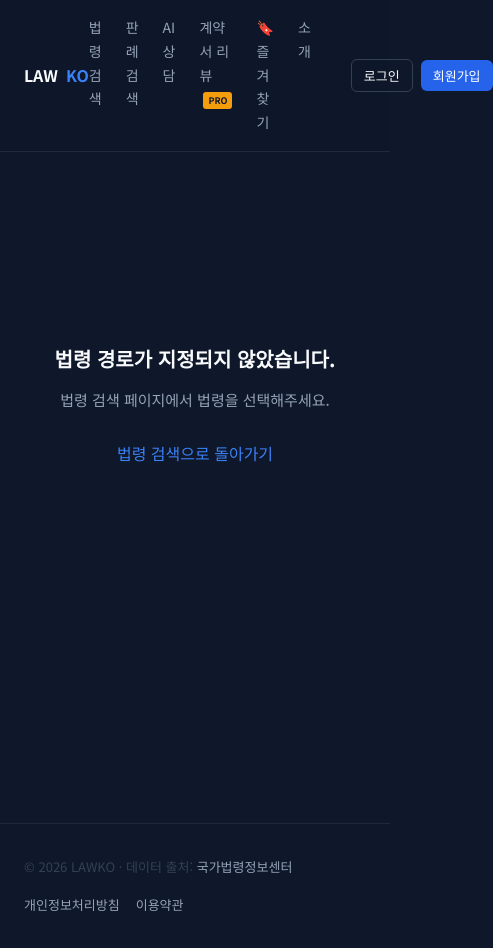
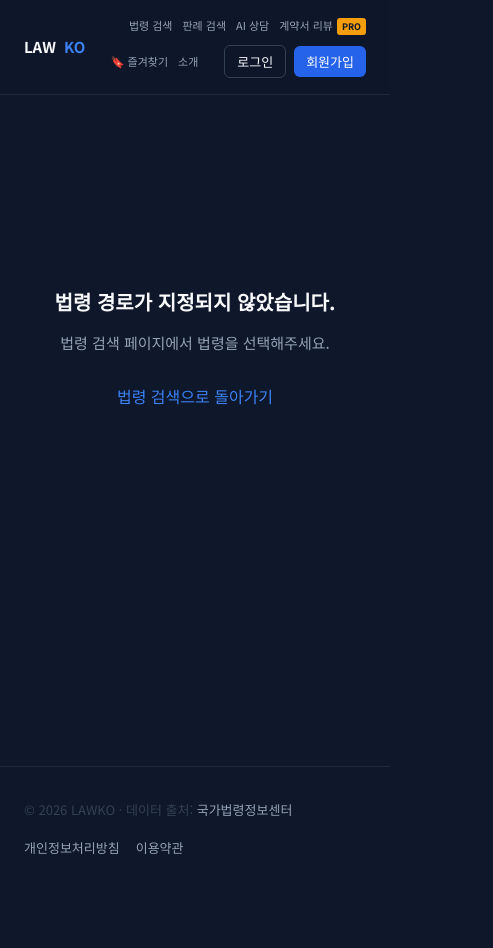
Before and after one commit to realizer666/lawko-kr, a website: page docs/law.html in a window 390 px wide. Shown: the whole page, 493 px wide, since content can reach past the window. After the commit the page ends 891 px from the top, so only its background shows below. Drawn offline with nearby package versions, Linux system fonts and the light colour scheme.

Commit message:
fix(ui): 모바일 네비 메뉴 글자 세로 쪼개짐 해결
좁은 WebView에서 6개 메뉴 항목이 글자 단위로 세로 배치되어 UI 깨지던 문제 수정.

- .nav-links에 flex-wrap + align-items 추가
- .nav-links a에 white-space: nowrap 추가 (글자 쪼개짐 방지)
- 640px 이하 미디어쿼리: 폰트·갭 축소, 여백 조정
- iOS 앱(lawko_app) WebView 스크린샷 품질 개선

10개 페이지 일괄 적용 (index/about/bookmarks/browse/chat/contract/law/precedent/privacy/terms)

Co-Authored-By: Claude Opus 4.7 (1M context) <noreply@anthropic.com>

```diff
--- a/docs/law.html
+++ b/docs/law.html
@@ -32,9 +32,19 @@
         .nav-inner { max-width: 1200px; margin: 0 auto; padding: 0 24px; display: flex; align-items: center; justify-content: space-between; }
         .nav-brand { font-weight: 700; font-size: 16px; display: flex; align-items: center; gap: 8px; color: var(--snow); }
         .nav-brand span { color: var(--accent-light); }
-        .nav-links { display: flex; gap: 24px; }
-        .nav-links a { font-size: 14px; color: var(--steel); transition: color 0.2s; }
+        .nav-links { display: flex; gap: 24px; flex-wrap: wrap; align-items: center; justify-content: flex-end; }
+        .nav-links a { font-size: 14px; color: var(--steel); transition: color 0.2s; white-space: nowrap; }
         .nav-links a:hover { color: var(--snow); }
+
+        /* 모바일 네비 최적화 */
+        @media (max-width: 640px) {
+            .nav-links { gap: 10px; flex-wrap: wrap; justify-content: flex-end; }
+            .nav-links a { font-size: 11px; white-space: nowrap; }
+            .nav-brand { font-size: 15px; }
+            .top-nav { padding: 12px 0; }
+            .top-nav .container { padding: 0 16px; }
+        }
+
 
         /* Layout */
         .page-wrap { max-width: 960px; margin: 0 auto; padding: 0 24px; }
```
Also changed, not shown: docs/about.html (+2 -2 lines), docs/bookmarks.html (+2 -2 lines), docs/browse.html (+2 -2 lines), docs/chat.html (+2 -2 lines), docs/contract.html (+2 -2 lines), docs/index.html (+12 -2 lines), docs/precedent.html (+2 -2 lines), docs/privacy.html (+12 -2 lines), docs/terms.html (+12 -2 lines).
